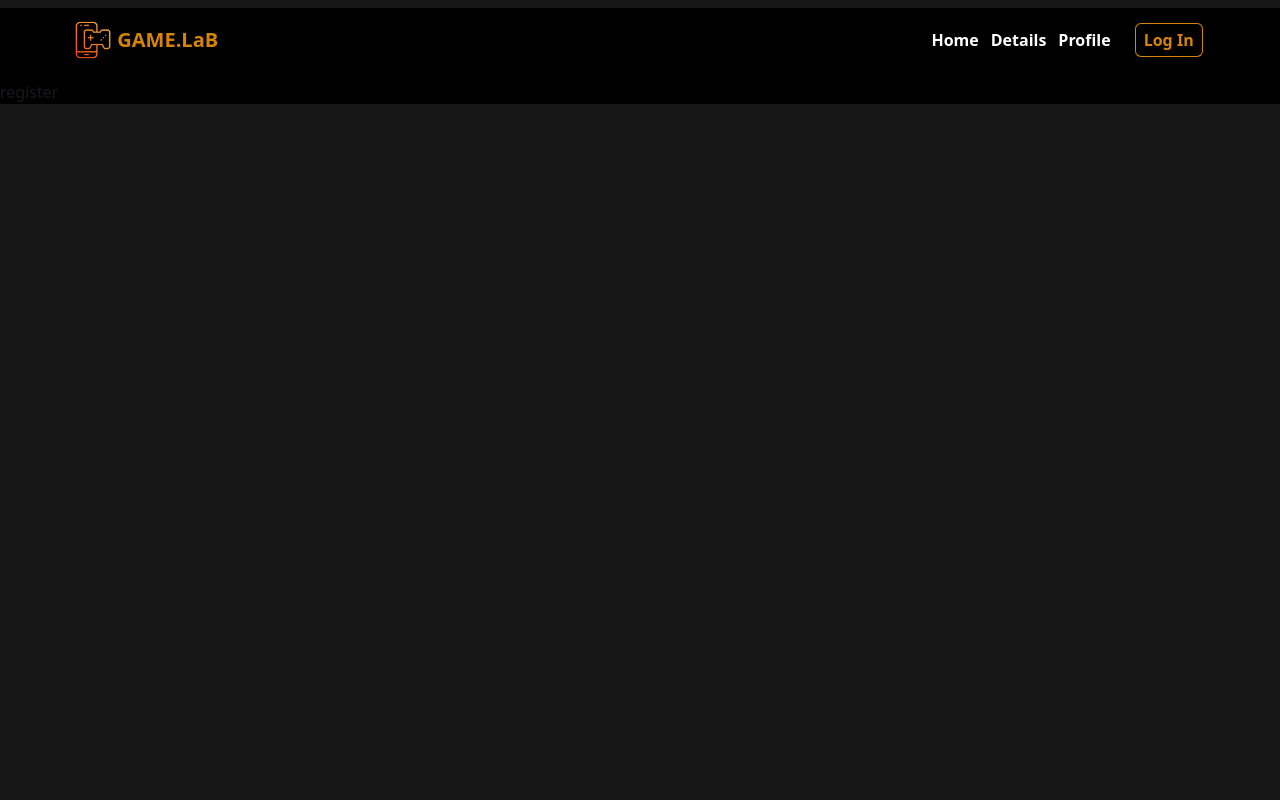
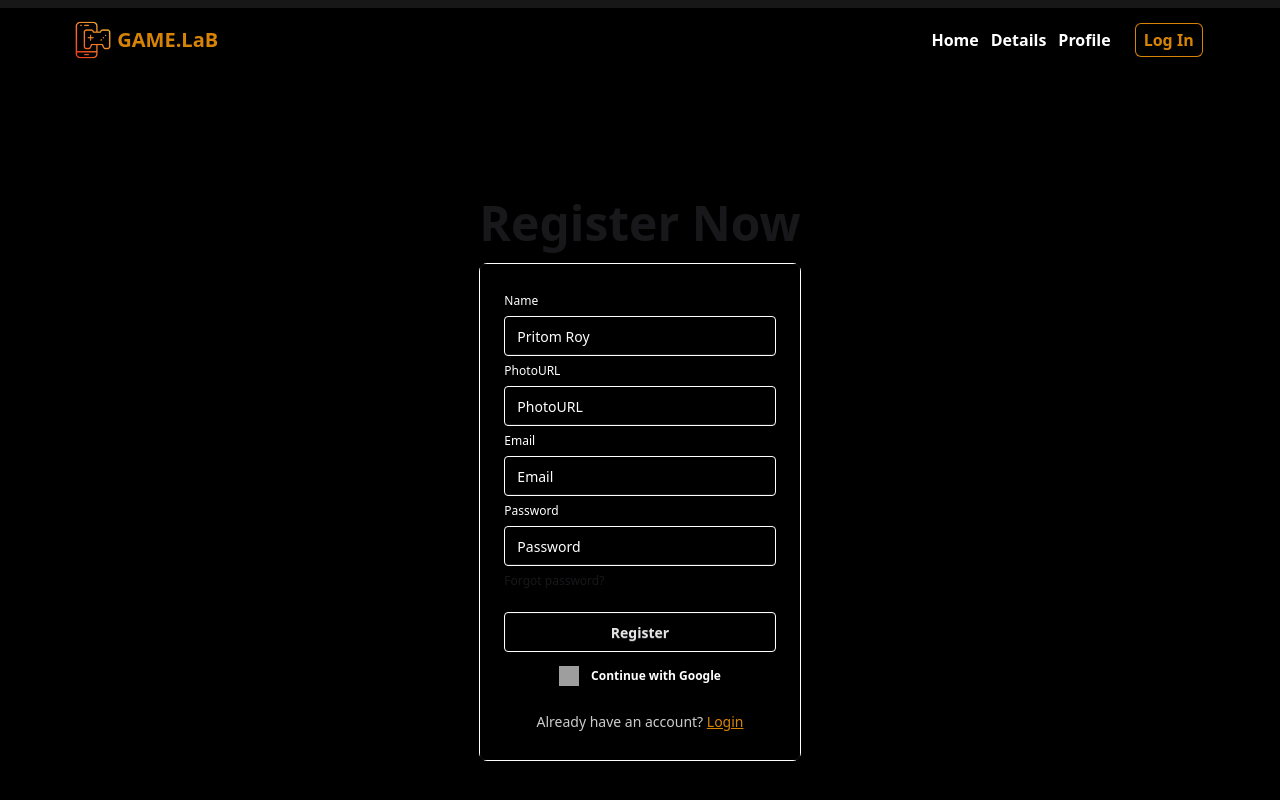
Before and after one commit to LetPritom/game-lab, a React (Vite) app: page /register in a window 1280 px wide. Shown: the top 800 px of the page. Built offline with nearby package versions, Linux system fonts and the light colour scheme; grey boxes are pictures that could not be loaded.

Commit message:
added my login and registration form

```diff
--- a/package.json
+++ b/package.json
@@ -16,7 +16,8 @@
     "react": "^19.1.1",
     "react-dom": "^19.1.1",
     "react-router": "^7.9.5",
-    "tailwindcss": "^4.1.16"
+    "tailwindcss": "^4.1.16",
+    "toastify": "^2.0.1"
   },
   "devDependencies": {
     "@eslint/js": "^9.36.0",
--- a/src/pages/Login.jsx
+++ b/src/pages/Login.jsx
@@ -1,11 +1,57 @@
-import React from 'react';
+import React from "react";
+import { Link } from "react-router";
 
 const Login = () => {
-    return (
-        <div>
-            <h1>login</h1>
+  return (
+    <div className="hero bg-white min-h-screen ">
+      <div className="hero-content flex-col">
+        <div className="text-center lg:text-left">
+          <h1 className="text-5xl font-bold">Login now!</h1>
         </div>
-    );
+        <div className="card bg-white/10 backdrop-blur-md border border-white w-full max-w-sm shrink-0 shadow-2xl">
+          <div className="card-body">
+            <form className="">
+              <fieldset className="fieldset">
+                <label className="label text-white">Email</label>
+                <input type="email" className="input border border-white text-white placeholder-white" placeholder="Email" />
+                <label className="label text-white">Password</label>
+                <input
+                  type="password"
+                  className="input border border-white text-white placeholder-white"
+                  placeholder="Password"
+                />
+                <div>
+                  <a className="link link-hover">Forgot password?</a>
+                </div>
+                <button className="btn btn-neutral  border-white mt-4">Login</button>
+                <button
+                  type="button"
+                  onClick={'handleGoogleSignin'}
+                  className="flex items-center justify-center gap-3 text-white bg-white px-5 py-2 rounded-lg w-full font-semibold hover:bg-gray-100 transition-colors cursor-pointer"
+                >
+                  <img
+                    src="https://www.svgrepo.com/show/475656/google-color.svg"
+                    alt="google"
+                    className="w-5 h-5 "
+                  />
+                  Continue with Google
+                </button>
+                <p className="text-center text-sm text-white/80 mt-3">
+                  Don’t have an account?{" "}
+                  <Link
+                    to="/register"
+                    className="text-[#ff9c07d7] hover:text-white underline"
+                  >
+                    Register
+                  </Link>
+                </p>
+              </fieldset>
+            </form>
+          </div>
+        </div>
+      </div>
+    </div>
+  );
 };
 
 export default Login;
--- a/src/pages/Register.jsx
+++ b/src/pages/Register.jsx
@@ -1,10 +1,81 @@
 import React from 'react';
+import { Link } from 'react-router';
 
 const Register = () => {
     return (
-        <div>
-            <h1>register</h1>
+       <div className="hero bg-white min-h-screen ">
+      <div className="hero-content flex-col">
+        <div className="text-center lg:text-left">
+          <h1 className="text-5xl font-bold">Register Now</h1>
         </div>
+        <div className="card bg-white/10 backdrop-blur-md border border-white w-full max-w-sm shrink-0 shadow-2xl">
+          <div className="card-body">
+            <form className="">
+              <fieldset className="fieldset">
+                {/* name */}
+
+
+                <label className="label text-white">Name</label>
+                <input type="text"
+                  className="input border border-white text-white placeholder-white"
+                  placeholder="Pritom Roy" />
+
+                         {/* photo  url*/}
+
+
+                <label className="label text-white">PhotoURL</label>
+                <input
+                 type="email" className="input border border-white text-white placeholder-white"
+                 placeholder="PhotoURL" />
+
+                    {/* email  url*/}
+
+                <label className="label text-white">Email</label>
+                <input type="email" className="input border border-white text-white placeholder-white" placeholder="Email" />
+
+                {/* password */}
+
+                <label className="label text-white">Password</label>
+                <input
+                  type="password"
+                  className="input border border-white text-white placeholder-white"
+                  placeholder="Password"
+                />
+
+                {/* forgate password */}
+
+                <div>
+                  <a className="link link-hover">Forgot password?</a>
+                </div>
+                <button className="btn btn-neutral  border-white mt-4">Register</button>
+                <button
+                  type="button"
+                  onClick={'handleGoogleSignin'}
+                  className="flex items-center justify-center gap-3 text-white bg-white px-5 py-2 rounded-lg w-full font-semibold hover:bg-gray-100 transition-colors cursor-pointer"
+                >
+                  <img
+                    src="https://www.svgrepo.com/show/475656/google-color.svg"
+                    alt="google"
+                    className="w-5 h-5 "
+                  />
+                  Continue with Google
+                </button>
+               <p className="text-center text-sm text-white/80 mt-3">
+                  Already have an account?{" "}
+                  <Link
+                    to="/login"
+                    className="text-[#ff9c07d7] hover:text-white underline"
+                  >
+                    Login
+                  </Link>
+                </p>
+
+              </fieldset>
+            </form>
+          </div>
+        </div>
+      </div>
+    </div>
     );
 };
 
```
Also changed, not shown: 1 other file (tests, documents, lock files or other folders).
